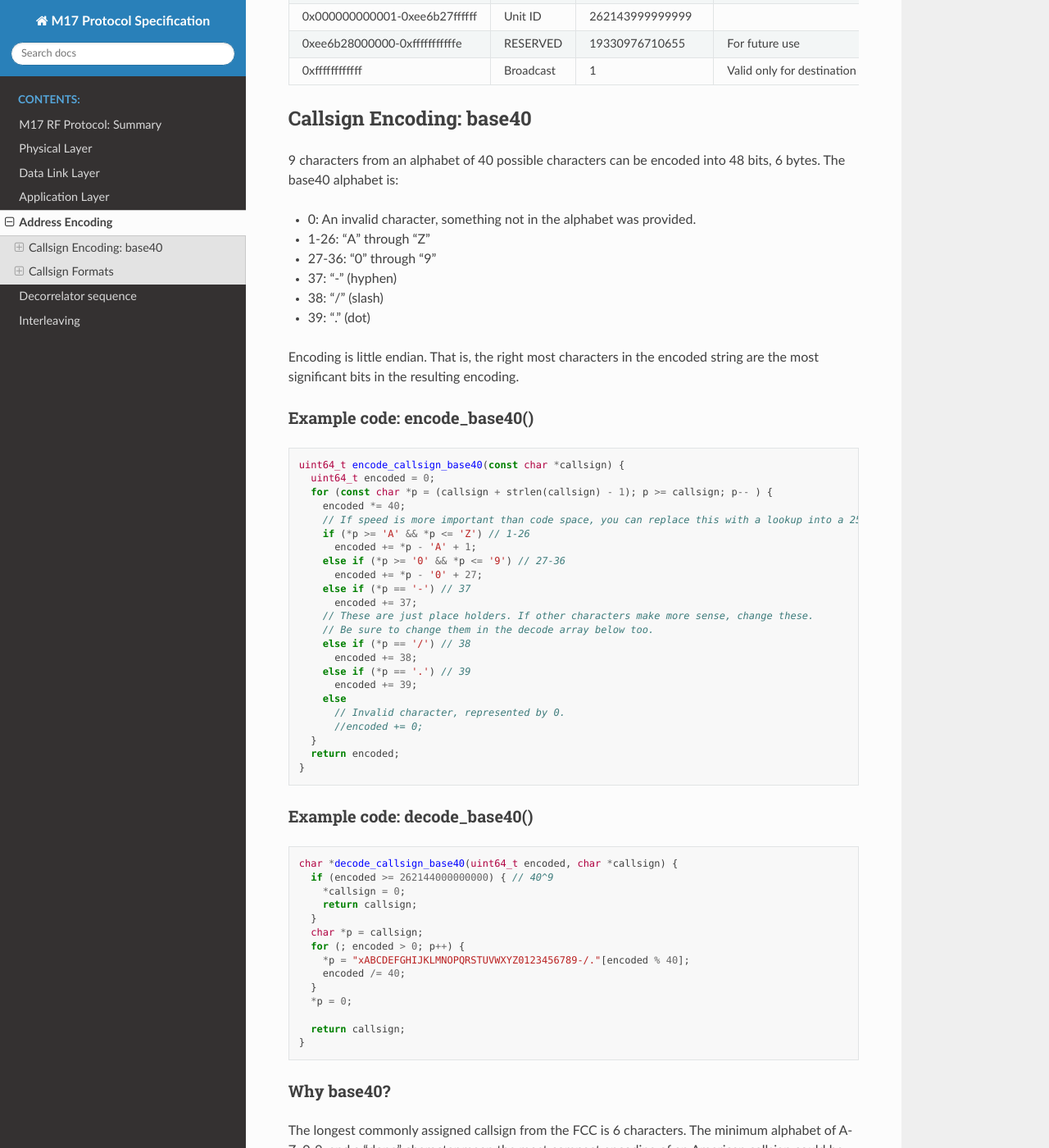
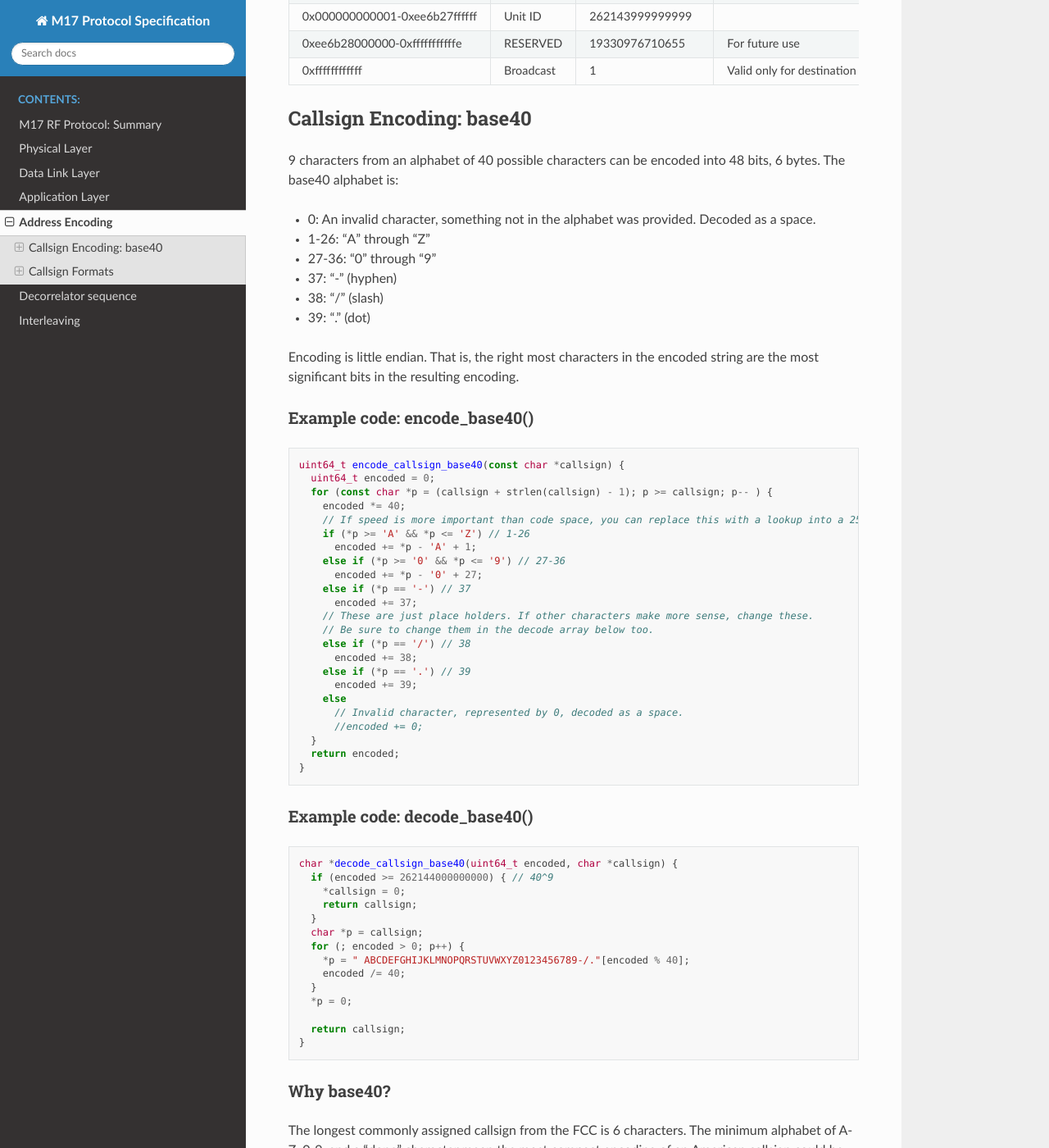
Before and after one commit to M17-Project/M17_spec, a Sphinx documentation site: the page built from docs/address_encoding.rst, in a window 1280 px wide and 1400 px high, scrolled down 552 px. Shown: the whole window at 82% size. Built offline with Sphinx 7.4.7 and the Read the Docs theme 2.0.0, drawn with Linux system fonts in a browser that asks for light colours.

Commit message:
empty or invalid characters are spaces

```diff
--- a/docs/address_encoding.rst
+++ b/docs/address_encoding.rst
@@ -41,7 +41,7 @@ Callsign Encoding: base40
 9 characters from an alphabet of 40 possible characters can be encoded into 48 bits, 6 bytes. The
 base40 alphabet is:
 
-* 0: An invalid character, something not in the alphabet was provided.
+* 0: An invalid character, something not in the alphabet was provided. Decoded as a space.
 * 1-26: "A" through "Z"
 * 27-36: "0" through "9"
 * 37: "-" (hyphen)
@@ -75,7 +75,7 @@ Example code: encode_base40()
        else if (*p == '.') // 39
          encoded += 39;
        else
-         // Invalid character, represented by 0.
+         // Invalid character, represented by 0, decoded as a space.
          //encoded += 0;
      }
      return encoded;
@@ -93,7 +93,7 @@ Example code: decode_base40()
      }
      char *p = callsign;
      for (; encoded > 0; p++) {
-       *p = "xABCDEFGHIJKLMNOPQRSTUVWXYZ0123456789-/."[encoded % 40];
+       *p = " ABCDEFGHIJKLMNOPQRSTUVWXYZ0123456789-/."[encoded % 40];
        encoded /= 40;
      }
      *p = 0;
```
